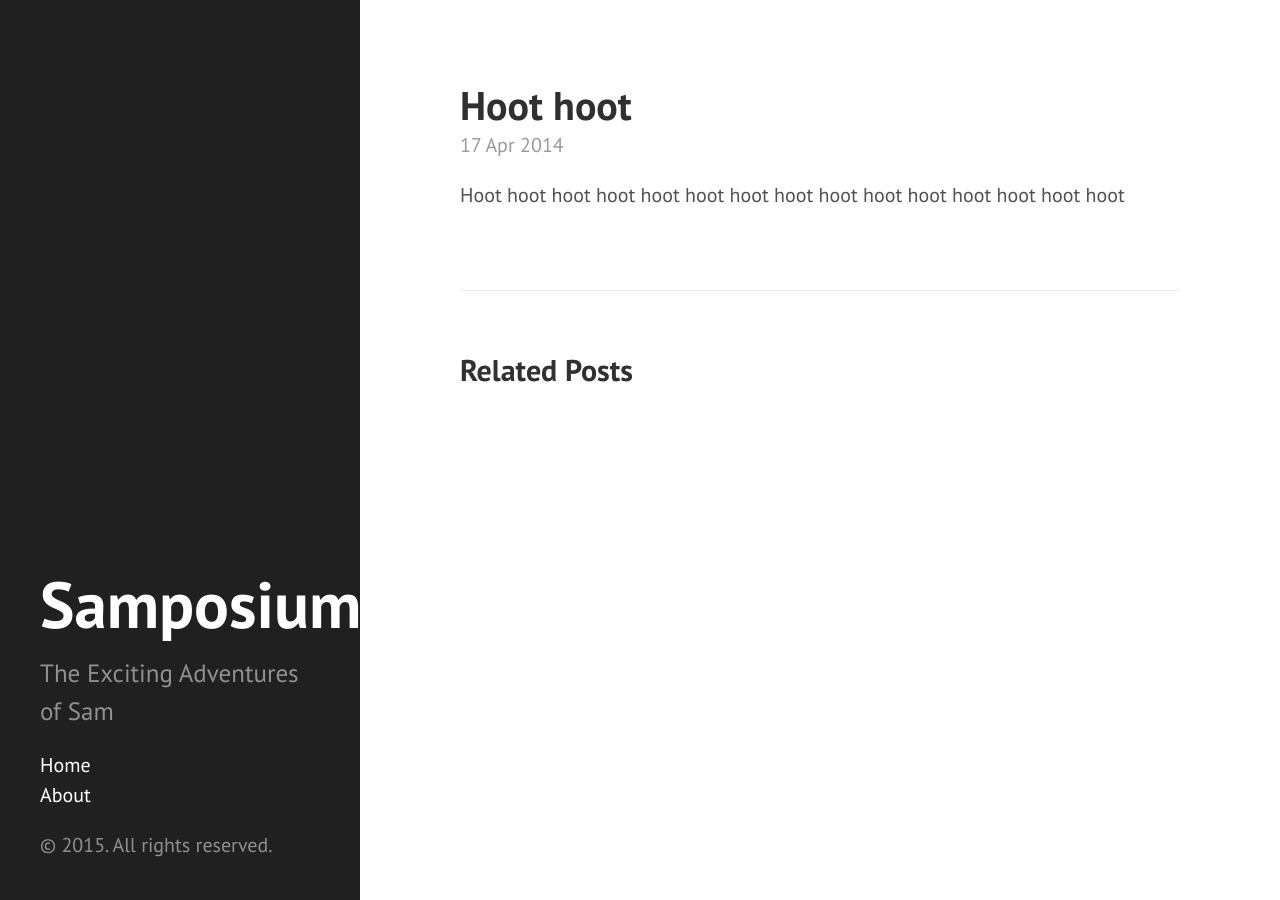
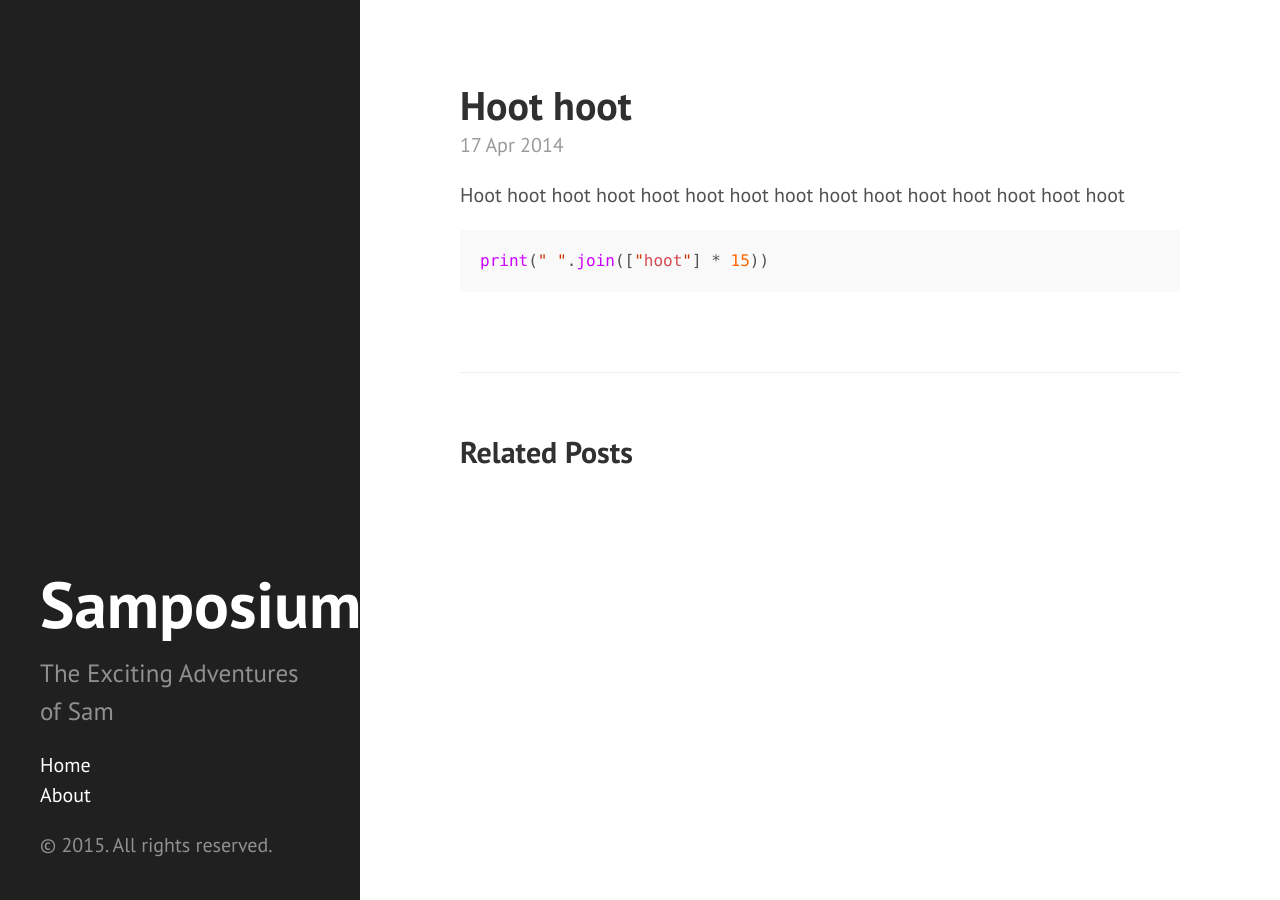
Before and after one commit to SamStudio8/samstudio8.github.io.off, a Jekyll site: the page built from _posts/2014-04-17-hello-world.md, in a window 1280 px wide. Built offline with Jekyll 4.4.1, drawn with Linux system fonts in a browser that asks for light colours; Markdown is read by kramdown in place of the engine named in the settings.

Commit message:
Try code

````diff
--- a/_posts/2014-04-17-hello-world.md
+++ b/_posts/2014-04-17-hello-world.md
@@ -4,3 +4,7 @@ title: Hoot hoot
 ---
 
 Hoot hoot hoot hoot hoot hoot hoot hoot hoot hoot hoot hoot hoot hoot hoot
+
+```python
+print(" ".join(["hoot"] * 15))
+```
````
